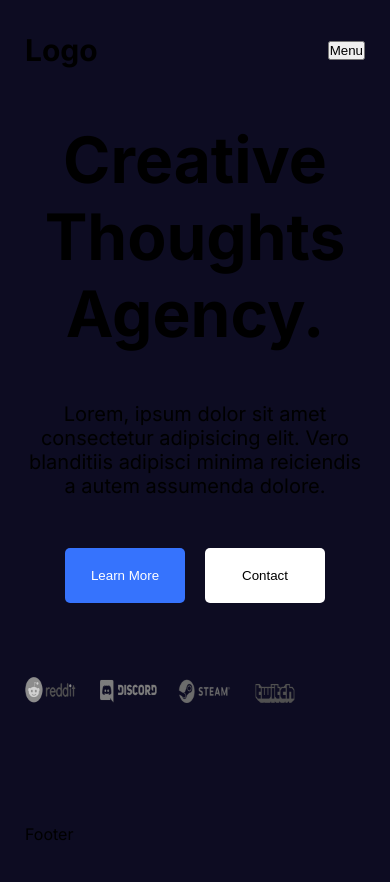
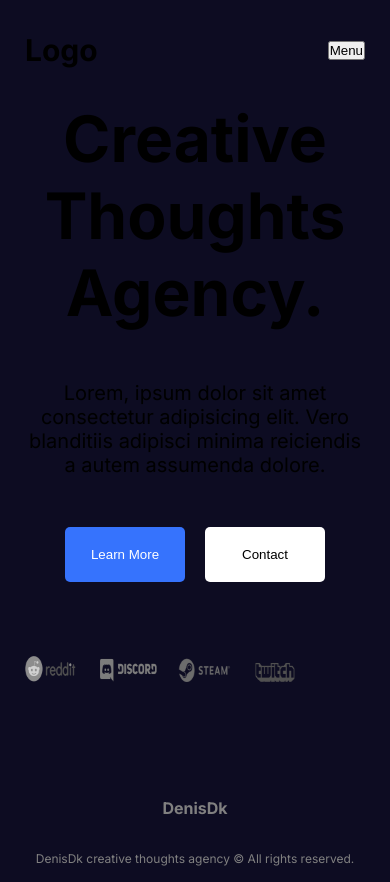
Before and after one commit to DenisDK/Full-stack-Website, a Next.js app: page / in a window 390 px wide. Before the commit the page ends 844 px from the top, so only its background shows below. Built offline with nearby package versions, Linux system fonts and the light colour scheme; grey boxes are pictures that could not be loaded.

Commit message:
Create footer component

```diff
--- a/src/components/footer/Footer.jsx
+++ b/src/components/footer/Footer.jsx
@@ -1,5 +1,13 @@
 import React from "react";
+import styles from "./footer.module.css";
 
 export const Footer = () => {
-  return <div>Footer</div>;
+  return (
+    <div className={styles.container}>
+      <div className={styles.logo}>DenisDk</div>
+      <div className={styles.text}>
+        DenisDk creative thoughts agency © All rights reserved.
+      </div>
+    </div>
+  );
 };
--- /dev/null
+++ b/src/components/footer/footer.module.css
@@ -0,0 +1,23 @@
+.container{
+   height: 100px;
+   display: flex;
+   align-items: center;
+   justify-content: space-between;
+   color: gray;
+ }
+
+ .logo{
+   font-weight: bold;
+ }
+
+ .text{
+   font-size: 12px;
+ }
+
+ @media (max-width:768px){
+   .container{
+     flex-direction: column;
+     align-items: center;
+     justify-content: space-around;
+   }
+ }
```
